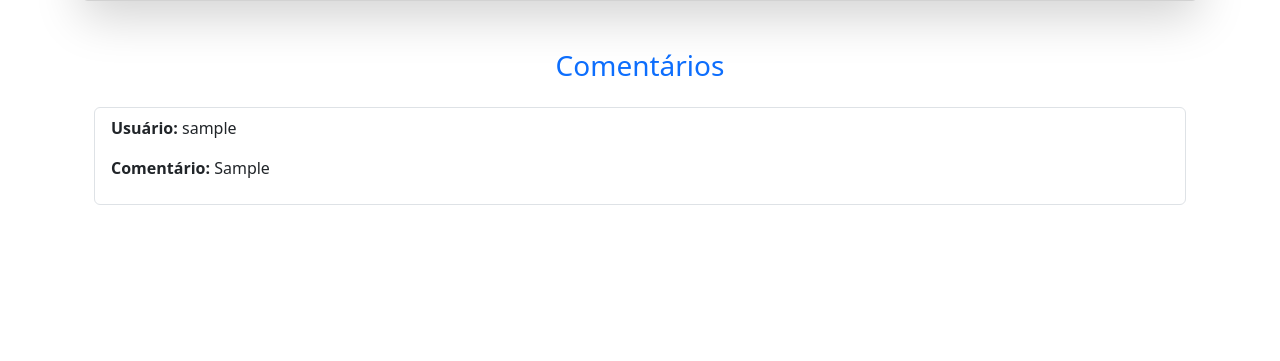
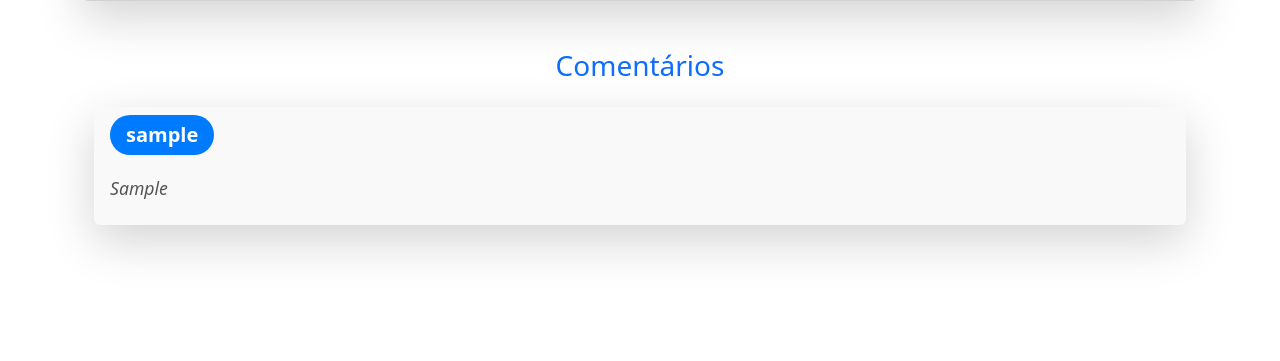
Before and after one commit to SauloFerrazTC/Aplica-o-Web-Mural-de-filmes, a Django app: page /comentarios/1/ in a window 1280 px wide. Shown: the part 439-800 px from the top of the page. Run offline with Django 5.2, Linux system fonts and the light colour scheme; a user stored in the database is signed in; tables that the repository leaves empty hold one stand-in row (values such as "Sample post"); some libraries are stand-ins or nearby versions.

Commit message:
quinto commit

```diff
--- a/comentarios/views.py
+++ b/comentarios/views.py
@@ -1,7 +1,7 @@
 # Create your views here.
 from django.views.generic import View, CreateView, UpdateView, DeleteView
 
-from django.shortcuts import render, get_object_or_404
+from django.shortcuts import render, get_object_or_404, redirect
 from django.views.generic import ListView
 from django.http import FileResponse, Http404
 from django.core.exceptions import ObjectDoesNotExist
@@ -47,7 +47,7 @@ class CriarComentario(LoginRequiredMixin, CreateView):
         Define os valores adicionais para o formulário e salva.
         """
         form.save(user=self.request.user, filme=self.filme)  # Passa o usuário logado e o filme para o método save
-        return redirect('comentarios', filme_id=self.filme.id)
+        return redirect('listar-comentarios', filme_id=self.filme.id)
 
     def get_context_data(self, **kwargs):
         """
--- a/templates/comentarios/comentarios.html
+++ b/templates/comentarios/comentarios.html
@@ -34,17 +34,30 @@
 <!-- Comentários -->
 <div class="container mt-5">
     <h3 class="text-center mb-4 text-primary">Comentários</h3>
+
     {% if comentarios %}
-            <ul class="list-group">
+        <div class="list-group">
             {% for comentario in comentarios %}
-                    <li class="list-group-item">
-                        <p><strong>Usuário:</strong> {{ comentario.iduser }}</p>
-                        <p><strong>Comentário:</strong> {{ comentario.coment }}</p>
-                    </li>
+                <div class="list-group-item mb-4 shadow-lg rounded border-0" style="background-color: #f9f9f9; border-left: 5px solid #007bff;">
+                    <div class="d-flex justify-content-between align-items-center">
+                        <!-- Nome do usuário com destaque -->
+                        <h5 class="mb-1" style="color: #fff; background-color: #007bff; padding: 8px 16px; border-radius: 50px; font-weight: bold;">
+                            {{ comentario.iduser }}
+                        </h5>
+                        <!-- Data do comentário -->
+                        <small class="text-muted">{{ comentario.created_at|date:"d/m/Y H:i" }}</small>
+                    </div>
+                    <!-- Comentário -->
+                    <p class="mt-3" style="font-style: italic; color: #555; font-size: 1.1rem;">
+                        {{ comentario.coment }}
+                    </p>
+                </div>
             {% endfor %}
-            </ul>
+        </div>
     {% else %}
-            <p class="text-muted text-center">Ainda não há comentários para este filme.</p>
+        <div class="alert alert-info text-center" role="alert">
+            Ainda não há comentários para este filme.
+        </div>
     {% endif %}
 </div>
 </div>
```
Lines whose indentation alone changed are shown as unchanged.
